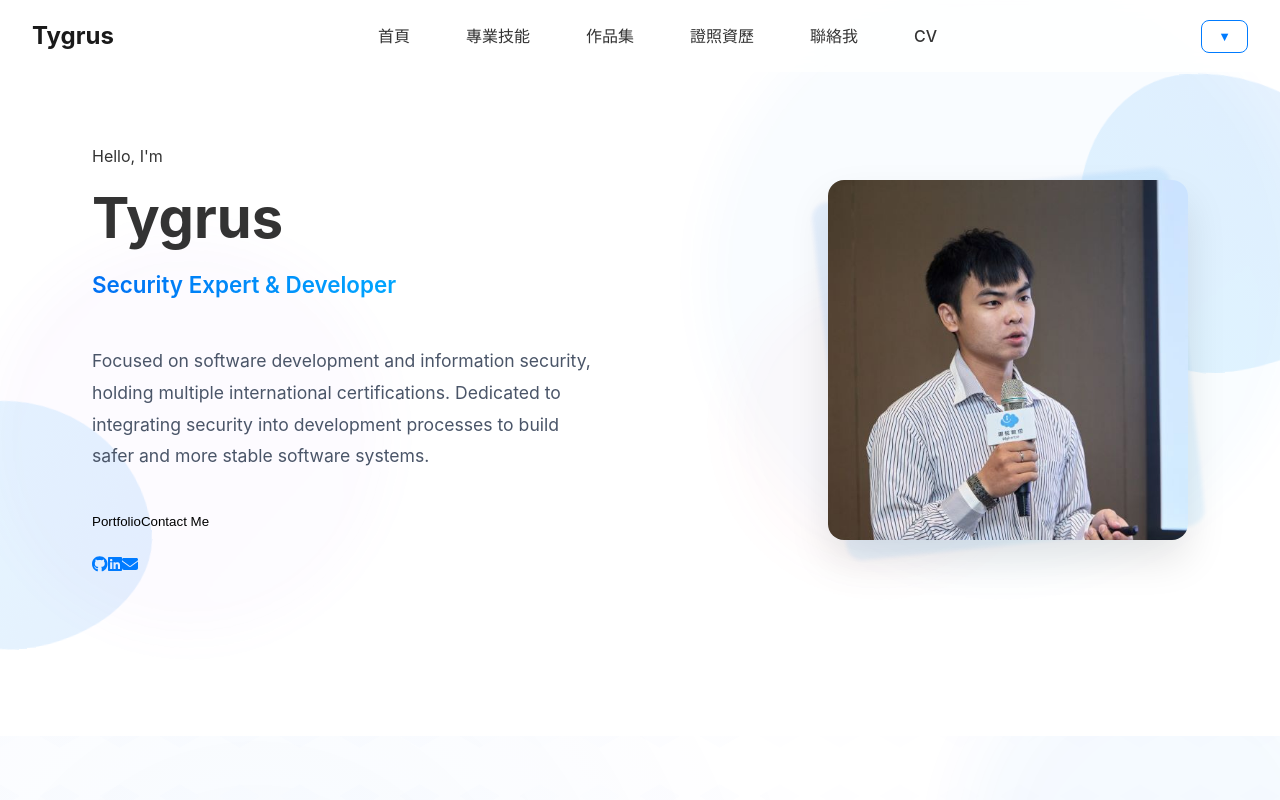
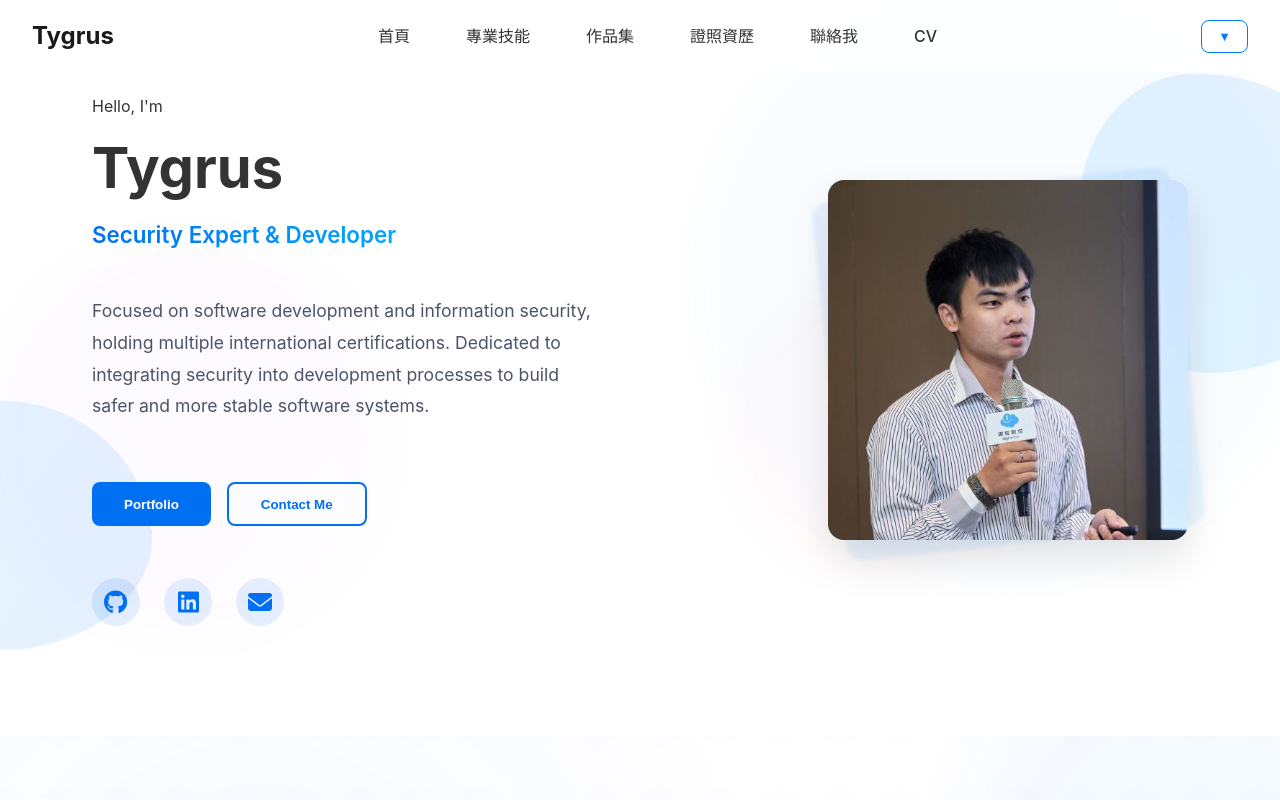
Before and after one commit to Lung-Yu/Lung-Yu.github.io, a React (Vite) app: page / in a window 1280 px wide. Shown: the top 800 px of the page. Built offline with nearby package versions, Linux system fonts and the light colour scheme.

Commit message:
feat: 重構 Hero 組件，新增 HeroButtons 組件以改善按鈕區域，並優化社交連結樣式與互動效果

```diff
--- a/src/features/hero/components/Hero.tsx
+++ b/src/features/hero/components/Hero.tsx
@@ -1,13 +1,16 @@
+// src/features/hero/components/Hero.tsx
 import { useTranslation } from 'react-i18next';
 import { useHero } from '../hooks/useHero';
 import { FontAwesomeIcon } from '@fortawesome/react-fontawesome';
 import { faGithub, faLinkedin } from '@fortawesome/free-brands-svg-icons';
 import { faEnvelope } from '@fortawesome/free-solid-svg-icons';
+import HeroButtons from './HeroButtons';
 import '../styles/Hero.css';
+import '../styles/HeroButtons.css';
 import { FloatingOrbs } from '../../floatingOrbs';
 
 /**
- * Hero 組件 - 網站首頁的主要展示區域
+ * Hero component - Main showcase area of the homepage
  */
 const Hero: React.FC = () => {
   const { t } = useTranslation();
@@ -23,7 +26,7 @@ const Hero: React.FC = () => {
       <FloatingOrbs />
       <div className="hero-content">
         <div className="hero-grid-container">
-          {/* 文字內容區 */}
+          {/* Text content area */}
           <div className="hero-text">
             <div className="hero-title">
               <span className="greeting">{t('hero.greeting')}</span>
@@ -32,49 +35,39 @@ const Hero: React.FC = () => {
             </div>
             <p className="hero-description">{t('hero.description')}</p>
 
-            {/* 按鈕區域 */}
-            <div className="hero-cta">
-              <button
-                className="btn primary"
-                onClick={() => scrollToSection('#projects')}
-                aria-label={t('hero.cta.portfolio')}
-              >
-                {t('hero.cta.portfolio')}
-              </button>
-              <button
-                className="btn secondary"
-                onClick={() => scrollToSection('#contact')}
-                aria-label={t('hero.cta.contact')}
-              >
-                {t('hero.cta.contact')}
-              </button>
-            </div>
+            <HeroButtons onNavigate={scrollToSection} />
 
-            {/* 社交連結 */}
+          {/* Social links */}
           <div className="social-links">
             <a
               href="https://github.com/Lung-Yu"
               target="_blank"
               rel="noopener noreferrer"
-                aria-label="GitHub">
-                <FontAwesomeIcon icon={faGithub} />
+              aria-label="GitHub"
+              data-tooltip="GitHub"
+            >
+              <FontAwesomeIcon icon={faGithub} className="icon" />
             </a>
             <a
               href="https://www.linkedin.com/in/lung-yu-tsai-633865100/"
               target="_blank"
               rel="noopener noreferrer"
-                aria-label="LinkedIn">
-                <FontAwesomeIcon icon={faLinkedin} />
+              aria-label="LinkedIn"
+              data-tooltip="LinkedIn"
+            >
+              <FontAwesomeIcon icon={faLinkedin} className="icon" />
             </a>
             <a
               href="mailto:workfile975@gmail.com"
-                aria-label="Email">
-                <FontAwesomeIcon icon={faEnvelope} />
+              aria-label="Email"
+              data-tooltip="Email"
+            >
+              <FontAwesomeIcon icon={faEnvelope} className="icon" />
             </a>
           </div>
         </div>
 
-          {/* 圖片區域 */}
+          {/* Image area */}
           <div className="hero-image">
             <div className="image-backdrop" />
             <img
--- /dev/null
+++ b/src/features/hero/components/HeroButtons.tsx
@@ -0,0 +1,31 @@
+// src/features/hero/components/HeroButtons.tsx
+import { useTranslation } from 'react-i18next';
+
+interface HeroButtonsProps {
+  onNavigate: (sectionId: string) => void;
+}
+
+const HeroButtons: React.FC<HeroButtonsProps> = ({ onNavigate }) => {
+  const { t } = useTranslation();
+
+  return (
+    <div className="hero-cta">
+      <button
+        className="btn primary"
+        onClick={() => onNavigate('#projects')}
+        aria-label={t('hero.cta.portfolio')}
+      >
+        {t('hero.cta.portfolio')}
+      </button>
+      <button
+        className="btn secondary"
+        onClick={() => onNavigate('#contact')}
+        aria-label={t('hero.cta.contact')}
+      >
+        {t('hero.cta.contact')}
+      </button>
+    </div>
+  );
+};
+
+export default HeroButtons;
--- a/src/features/hero/index.ts
+++ b/src/features/hero/index.ts
@@ -1,3 +1,4 @@
 export { default as Hero } from './components/Hero';
+export { default as HeroButtons } from './components/HeroButtons';
 export type { HeroContent } from './types';
 export { useHero } from './hooks/useHero';
--- a/src/features/hero/styles/Hero.css
+++ b/src/features/hero/styles/Hero.css
@@ -131,6 +131,65 @@ h1 {
   filter: blur(2px);
 }
 
+/* 社交連結容器 */
+.social-links {
+  display: flex;
+  gap: 1.5rem;
+  /* 增加圖示間距 */
+  margin-top: 2rem;
+  /* 與上方元素保持適當距離 */
+}
+
+.social-links a {
+  display: flex;
+  align-items: center;
+  justify-content: center;
+  width: 48px;
+  /* 加大點擊區域 */
+  height: 48px;
+  border-radius: 50%;
+  color: var(--primary-color);
+  background: rgba(0, 112, 243, 0.1);
+  transition: all 0.3s ease;
+  position: relative;
+}
+
+.social-links a:hover {
+  transform: translateY(-3px);
+  background: var(--primary-color);
+  color: white;
+  box-shadow: 0 4px 12px rgba(0, 112, 243, 0.2);
+}
+
+/* 圖示大小調整 */
+.social-links .icon {
+  font-size: 1.5rem;
+}
+
+/* 添加工具提示 */
+.social-links a::after {
+  content: attr(data-tooltip);
+  position: absolute;
+  bottom: -30px;
+  left: 50%;
+  transform: translateX(-50%) scale(0.8);
+  padding: 4px 8px;
+  background: rgba(0, 0, 0, 0.8);
+  color: white;
+  font-size: 0.75rem;
+  border-radius: 4px;
+  white-space: nowrap;
+  opacity: 0;
+  visibility: hidden;
+  transition: all 0.3s ease;
+}
+
+.social-links a:hover::after {
+  opacity: 1;
+  visibility: visible;
+  transform: translateX(-50%) scale(1);
+}
+
 /* 響應式設計 */
 @media (max-width: 1024px) {
   .hero-grid-container {
@@ -167,6 +226,11 @@ h1 {
   .hero-image {
     justify-content: center;
     margin-top: 2rem;
+  }
+
+  .social-links {
+    justify-content: center;
+    margin-top: 1.5rem;
   }
 }
 
--- /dev/null
+++ b/src/features/hero/styles/HeroButtons.css
@@ -0,0 +1,47 @@
+/* src/features/hero/styles/HeroButtons.css */
+.hero-cta {
+    display: flex;
+    gap: 1rem;
+    margin-top: 1.5rem;
+  }
+
+  .btn {
+    padding: 0.8rem 2rem;
+    border-radius: 8px;
+    font-weight: 600;
+    transition: all 0.3s ease;
+    cursor: pointer;
+  }
+
+  .btn.primary {
+    background: var(--primary-color);
+    color: white;
+    border: none;
+  }
+
+  .btn.primary:hover {
+    background: var(--secondary-color);
+    transform: translateY(-2px);
+  }
+
+  .btn.secondary {
+    background: transparent;
+    border: 2px solid var(--primary-color);
+    color: var(--primary-color);
+  }
+
+  .btn.secondary:hover {
+    background: rgba(0, 112, 243, 0.1);
+    transform: translateY(-2px);
+  }
+
+  @media (max-width: 768px) {
+    .hero-cta {
+      flex-direction: column;
+      align-items: stretch;
+    }
+
+    .btn {
+      width: 100%;
+    }
+  }
```
Lines whose indentation alone changed are shown as unchanged.
